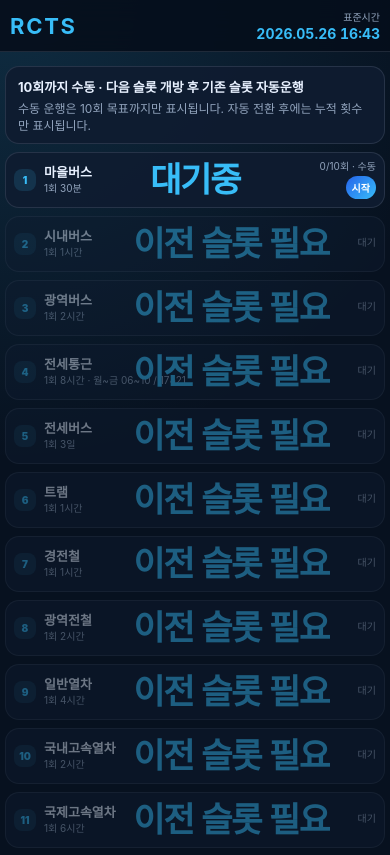
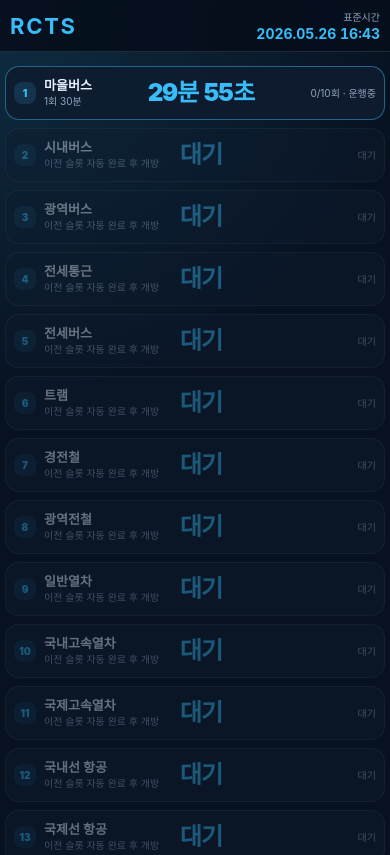
Before and after one commit to RealCityTransport/RCTS, a Vue app: page / in a window 390 px wide. Shown: the top 855 px of the page. Built offline with nearby package versions, Linux system fonts and the light colour scheme; a web font is replaced by a local one.

Commit message:
2026.06.13 / 페이지 자동으로 전환

```diff
--- a/src/App.vue
+++ b/src/App.vue
@@ -15,14 +15,9 @@
       <section v-if="offlineReport" class="offline-card">
         <div>
           <strong>오프라인 반영</strong>
-          <span>{{ offlineReport.elapsedText }} · 완료 {{ offlineReport.completedRuns }}회</span>
+          <span>{{ offlineReport.elapsedText }} · {{ offlineReport.completedRuns }}회 진행</span>
         </div>
         <button type="button" @click="offlineReport = null">닫기</button>
-      </section>
-
-      <section class="summary-card">
-        <strong>10회까지 수동 · 다음 슬롯 개방 후 기존 슬롯 자동운행</strong>
-        <span>수동 운행은 10회 목표까지만 표시됩니다. 자동 전환 후에는 누적 횟수만 표시됩니다.</span>
       </section>
 
       <section class="slot-list" aria-label="교통 운행 슬롯 목록">
@@ -33,8 +28,8 @@
           :class="{
             locked: !stage.unlocked,
             running: stage.status === 'running',
-            auto: stage.auto,
-            ready: canOpenNext(stage),
+            waiting: stage.status === 'waiting',
+            auto: isAutoStage(stage),
           }"
         >
           <div class="slot-title">
@@ -51,25 +46,6 @@
 
           <div class="slot-side">
             <span class="slot-state">{{ stageStateLabel(stage) }}</span>
-            <div class="slot-actions">
-              <button
-                v-if="canManualStart(stage)"
-                type="button"
-                class="primary-action"
-                @click="startManualRun(stage)"
-              >
-                시작
-              </button>
-
-              <button
-                v-if="canOpenNext(stage)"
-                type="button"
-                class="unlock-action"
-                @click="openNextStage(stage)"
-              >
-                개방
-              </button>
-            </div>
           </div>
         </article>
       </section>
@@ -82,8 +58,10 @@ import { computed, onBeforeUnmount, onMounted, reactive, ref } from 'vue'
 import { loadRctsAutoSave, saveRctsAutoSave } from './storage/rctsSaveStorage.js'
 
 const TARGET_RUNS = 10
+const BEFORE_TARGET_WAIT_SECONDS = 30 * 60
+const AFTER_TARGET_WAIT_SECONDS = 10 * 60
 const AUTO_SAVE_INTERVAL_MS = 10 * 60 * 1000
-const SECOND = 1000
+const SECOND_MS = 1000
 const MINUTE = 60
 const HOUR = 3600
 const DAY = 86400
@@ -121,8 +99,7 @@ function createInitialStages() {
   return stageDefinitions.map((stage, index) => ({
     ...stage,
     unlocked: index === 0,
-    auto: false,
-    status: 'idle',
+    status: index === 0 ? 'running' : 'locked',
     runs: 0,
     remainingSeconds: stage.durationSeconds,
   }))
@@ -133,142 +110,159 @@ const logs = ref([])
 
 const standardClock = computed(() => formatStandardClock(standardNow.value))
 
-function canManualStart(stage) {
-  return stage.unlocked && !stage.auto && stage.status !== 'running' && stage.runs < TARGET_RUNS
+function isAutoStage(stage) {
+  return stage.unlocked && stage.runs >= TARGET_RUNS
 }
 
-function canOpenNext(stage) {
-  const next = getNextStage(stage)
-  return Boolean(stage.unlocked && stage.runs >= TARGET_RUNS && !stage.auto && next && !next.unlocked)
+function getWaitSeconds(stage) {
+  return isAutoStage(stage) ? AFTER_TARGET_WAIT_SECONDS : BEFORE_TARGET_WAIT_SECONDS
 }
 
 function getNextStage(stage) {
   return stages.find((item) => item.order === stage.order + 1)
 }
 
-function startManualRun(stage) {
-  if (!canManualStart(stage)) return
-  stage.status = 'running'
-  stage.remainingSeconds = stage.durationSeconds
-  addLog(`${stage.name} 운행 시작`)
-  saveSoon()
-}
-
-function openNextStage(stage) {
+function unlockNextStage(stage) {
   const next = getNextStage(stage)
-  if (!canOpenNext(stage) || !next) return
-
-  stage.auto = true
-  stage.status = 'running'
-  stage.remainingSeconds = stage.durationSeconds
+  if (!next || next.unlocked) return
 
   next.unlocked = true
-  next.auto = false
-  next.status = 'idle'
+  next.status = 'running'
+  next.runs = 0
   next.remainingSeconds = next.durationSeconds
-
-  addLog(`${next.name} 슬롯 개방 · ${stage.name} 자동운행 전환`)
-  saveSoon()
+  addLog(`${next.name} 자동 개방`)
 }
 
 function tickGame() {
   const now = new Date()
-  const prev = new Date(now.getTime() - SECOND)
+  const prev = new Date(now.getTime() - SECOND_MS)
   standardNow.value = now
 
   stages.forEach((stage) => {
-    if (!stage.unlocked || stage.status !== 'running') return
+    if (!stage.unlocked) return
+    tickStage(stage, 1, prev, now)
+  })
+}
 
-    const tickAmount = getTickAmountForStage(stage, now, prev)
-    if (tickAmount <= 0) return
+function tickStage(stage, elapsedSeconds, startDate, endDate) {
+  if (elapsedSeconds <= 0) return
 
-    stage.remainingSeconds = Math.max(0, stage.remainingSeconds - tickAmount)
-    if (stage.remainingSeconds <= 0) completeStageRun(stage)
-  })
+  if (stage.status === 'waiting') {
+    stage.remainingSeconds = Math.max(0, normalizeRemaining(stage, getWaitSeconds(stage)) - elapsedSeconds)
+    if (stage.remainingSeconds <= 0) {
+      stage.status = 'running'
+      stage.remainingSeconds = stage.durationSeconds
+    }
+    return
+  }
+
+  if (stage.status !== 'running') return
+
+  const effectiveElapsed = stage.timeWindow === 'commuter'
+    ? countCommuterOperableSeconds(startDate, endDate)
+    : elapsedSeconds
+
+  if (effectiveElapsed <= 0) return
+
+  stage.remainingSeconds = Math.max(0, normalizeRemaining(stage, stage.durationSeconds) - effectiveElapsed)
+  if (stage.remainingSeconds <= 0) completeStageRun(stage)
 }
 
 function completeStageRun(stage) {
   stage.runs += 1
 
-  if (stage.auto) {
-    stage.status = 'running'
-    stage.remainingSeconds = stage.durationSeconds
-    return
+  if (stage.runs === TARGET_RUNS) {
+    unlockNextStage(stage)
+    addLog(`${stage.name} 10회 완료`)
   }
 
-  stage.status = 'idle'
-  stage.remainingSeconds = stage.durationSeconds
-
-  if (stage.runs >= TARGET_RUNS) {
-    const next = getNextStage(stage)
-    addLog(next ? `${stage.name} 10회 완료 · ${next.name} 개방 가능` : `${stage.name} 10회 완료`)
-  } else {
-    addLog(`${stage.name} ${stage.runs}/${TARGET_RUNS}회 완료`)
-  }
-}
-
-function getTickAmountForStage(stage, currentDate, previousDate) {
-  if (stage.timeWindow === 'commuter') return countCommuterOperableSeconds(previousDate, currentDate)
-  return 1
+  stage.status = 'waiting'
+  stage.remainingSeconds = getWaitSeconds(stage)
 }
 
 function applyOfflineProgress(elapsedSeconds, savedAtDate) {
   if (elapsedSeconds <= 0) return
 
-  const start = savedAtDate
-  const end = new Date(start.getTime() + elapsedSeconds * SECOND)
+  let cursor = new Date(savedAtDate)
+  let restSeconds = elapsedSeconds
   let completedRuns = 0
-  let autoRuns = 0
+  let guard = 0
 
-  stages.forEach((stage) => {
-    if (!stage.unlocked || stage.status !== 'running') return
+  while (restSeconds > 0 && guard < 50000) {
+    guard += 1
+    const activeStages = stages.filter((stage) => stage.unlocked && (stage.status === 'running' || stage.status === 'waiting'))
+    if (activeStages.length === 0) break
 
-    const effectiveElapsed = stage.timeWindow === 'commuter'
-      ? countCommuterOperableSeconds(start, end)
-      : elapsedSeconds
+    const nextSeconds = Math.max(1, Math.min(restSeconds, ...activeStages.map((stage) => secondsToNextEvent(stage, cursor))))
+    const nextDate = new Date(cursor.getTime() + nextSeconds * SECOND_MS)
 
-    if (effectiveElapsed <= 0) return
+    activeStages.forEach((stage) => {
+      const beforeRuns = stage.runs
+      tickStage(stage, nextSeconds, cursor, nextDate)
+      completedRuns += Math.max(0, stage.runs - beforeRuns)
+    })
 
-    if (stage.auto) {
-      const currentRemaining = normalizeRemaining(stage)
-      if (effectiveElapsed >= currentRemaining) {
-        const rest = effectiveElapsed - currentRemaining
-        const addedRuns = 1 + Math.floor(rest / stage.durationSeconds)
-        const remainder = rest % stage.durationSeconds
-        stage.runs += addedRuns
-        stage.remainingSeconds = remainder === 0 ? stage.durationSeconds : stage.durationSeconds - remainder
-        completedRuns += addedRuns
-        autoRuns += addedRuns
-      } else {
-        stage.remainingSeconds = currentRemaining - effectiveElapsed
-      }
-      stage.status = 'running'
-      return
-    }
+    restSeconds -= nextSeconds
+    cursor = nextDate
+  }
 
-    if (effectiveElapsed >= normalizeRemaining(stage)) {
-      stage.runs += 1
-      stage.status = 'idle'
-      stage.remainingSeconds = stage.durationSeconds
-      completedRuns += 1
-    } else {
-      stage.remainingSeconds = normalizeRemaining(stage) - effectiveElapsed
-    }
-  })
+  standardNow.value = new Date(savedAtDate.getTime() + elapsedSeconds * SECOND_MS)
 
   if (completedRuns > 0) {
     offlineReport.value = {
       elapsedText: formatLongDuration(elapsedSeconds),
       completedRuns,
-      autoRuns,
     }
     addLog(`오프라인 진행 ${completedRuns}회 반영`)
   }
 }
 
-function normalizeRemaining(stage) {
-  if (!Number.isFinite(stage.remainingSeconds) || stage.remainingSeconds <= 0) return stage.durationSeconds
-  return stage.remainingSeconds
+function secondsToNextEvent(stage, fromDate) {
+  if (stage.status === 'waiting') return Math.max(1, normalizeRemaining(stage, getWaitSeconds(stage)))
+  if (stage.timeWindow === 'commuter') return actualSecondsForCommuterWork(fromDate, normalizeRemaining(stage, stage.durationSeconds))
+  return Math.max(1, normalizeRemaining(stage, stage.durationSeconds))
+}
+
+function actualSecondsForCommuterWork(fromDate, requiredOperableSeconds) {
+  if (requiredOperableSeconds <= 0) return 1
+
+  let worked = 0
+  let actual = 0
+  const cursor = new Date(fromDate)
+
+  while (worked < requiredOperableSeconds && actual < 370 * DAY) {
+    const nextBoundary = getNextCommuterBoundary(cursor)
+    const stepSeconds = Math.max(1, Math.floor((nextBoundary.getTime() - cursor.getTime()) / SECOND_MS))
+    const nextDate = new Date(cursor.getTime() + stepSeconds * SECOND_MS)
+    const operable = countCommuterOperableSeconds(cursor, nextDate)
+
+    if (operable > 0) {
+      const need = requiredOperableSeconds - worked
+      if (operable >= need) return actual + need
+      worked += operable
+    }
+
+    actual += stepSeconds
+    cursor.setTime(nextDate.getTime())
+  }
+
+  return Math.max(1, actual)
+}
+
+function getNextCommuterBoundary(date) {
+  const candidates = []
+  for (let offset = 0; offset <= 8; offset += 1) {
+    const base = new Date(date)
+    base.setDate(date.getDate() + offset)
+    base.setHours(0, 0, 0, 0)
+    candidates.push(withHour(base, 6), withHour(base, 10), withHour(base, 17), withHour(base, 21))
+  }
+  return candidates.find((candidate) => candidate > date) ?? new Date(date.getTime() + HOUR * SECOND_MS)
+}
+
+function normalizeRemaining(stage, fallbackSeconds) {
+  if (!Number.isFinite(stage.remainingSeconds) || stage.remainingSeconds <= 0) return fallbackSeconds
+  return Math.floor(stage.remainingSeconds)
 }
 
 function countCommuterOperableSeconds(startDate, endDate) {
@@ -302,25 +296,25 @@ function withHour(baseDate, hour) {
 function overlapSeconds(rangeStart, rangeEnd, windowStart, windowEnd) {
   const start = Math.max(rangeStart.getTime(), windowStart.getTime())
   const end = Math.min(rangeEnd.getTime(), windowEnd.getTime())
-  return Math.max(0, Math.floor((end - start) / SECOND))
+  return Math.max(0, Math.floor((end - start) / SECOND_MS))
 }
 
 function stageStateLabel(stage) {
   if (!stage.unlocked) return '대기'
-  if (stage.auto) return `자동 · 누적 ${stage.runs}회`
-  if (canOpenNext(stage)) return '개방 가능'
-  if (stage.status === 'running') return `${stage.runs}/${TARGET_RUNS}회 · 운행중`
-  return `${stage.runs}/${TARGET_RUNS}회 · 수동`
+  if (isAutoStage(stage)) return stage.status === 'waiting' ? '자동 · 대기' : '자동 · 운행중'
+  if (stage.status === 'waiting') return `${stage.runs}/${TARGET_RUNS}회 · 대기`
+  return `${stage.runs}/${TARGET_RUNS}회 · 운행중`
 }
 
 function timerText(stage) {
-  if (!stage.unlocked) return '이전 슬롯 필요'
-  if (stage.status !== 'running') return stage.auto ? '자동 대기' : '대기중'
-  if (stage.timeWindow === 'commuter' && !isCommuterWindow(standardNow.value)) return `휴식 · ${formatDuration(stage.remainingSeconds)}`
+  if (!stage.unlocked) return '대기'
+  if (stage.status === 'waiting') return formatDuration(stage.remainingSeconds)
+  if (stage.timeWindow === 'commuter' && !isCommuterWindow(standardNow.value)) return `휴식 ${formatDuration(stage.remainingSeconds)}`
   return formatDuration(stage.remainingSeconds)
 }
 
 function stageDurationLabel(stage) {
+  if (!stage.unlocked) return '이전 슬롯 자동 완료 후 개방'
   if (stage.timeWindow === 'commuter') return '1회 8시간 · 월~금 06~10 / 17~21'
   return `1회 ${formatLongDuration(stage.durationSeconds)}`
 }
@@ -345,7 +339,6 @@ function getSavePayload() {
     stages: stages.map((stage) => ({
       id: stage.id,
       unlocked: stage.unlocked,
-      auto: stage.auto,
       status: stage.status,
       runs: stage.runs,
       remainingSeconds: stage.remainingSeconds,
@@ -374,25 +367,31 @@ async function loadSave() {
       const stage = stages.find((item) => item.id === savedStage.id)
       if (!stage) return
       stage.unlocked = Boolean(savedStage.unlocked)
-      stage.auto = Boolean(savedStage.auto)
-      stage.status = savedStage.status === 'running' ? 'running' : 'idle'
+      stage.status = savedStage.status === 'waiting' ? 'waiting' : savedStage.status === 'running' ? 'running' : stage.unlocked ? 'running' : 'locked'
       stage.runs = Number(savedStage.runs) || 0
-      stage.remainingSeconds = Number(savedStage.remainingSeconds) || stage.durationSeconds
+      stage.remainingSeconds = Number(savedStage.remainingSeconds) || (stage.status === 'waiting' ? getWaitSeconds(stage) : stage.durationSeconds)
     })
   }
 
   if (Array.isArray(payload.logs)) logs.value = payload.logs.slice(0, 20)
 
+  const first = stages[0]
+  if (first && !first.unlocked) {
+    first.unlocked = true
+    first.status = 'running'
+    first.remainingSeconds = first.durationSeconds
+  }
+
   const savedAtIso = payload.savedAt ?? record.savedAt
   if (savedAtIso) {
     const savedAt = new Date(savedAtIso)
-    const elapsedSeconds = Math.max(0, Math.floor((Date.now() - savedAt.getTime()) / SECOND))
+    const elapsedSeconds = Math.max(0, Math.floor((Date.now() - savedAt.getTime()) / SECOND_MS))
     applyOfflineProgress(elapsedSeconds, savedAt)
   }
 }
 
 function scheduleTimers() {
-  secondTimer = window.setInterval(tickGame, SECOND)
+  secondTimer = window.setInterval(tickGame, SECOND_MS)
   autoSaveTimer = window.setInterval(saveSoon, AUTO_SAVE_INTERVAL_MS)
   scheduleStandardTick()
 }
@@ -429,8 +428,8 @@ function formatDuration(seconds) {
   const minutes = Math.floor((total % HOUR) / MINUTE)
   const secs = total % MINUTE
 
-  if (days > 0) return `${days}일 ${hours}시간 ${minutes}분`
-  if (hours > 0) return `${hours}시간 ${minutes}분 ${secs}초`
+  if (days > 0) return `${days}일 ${hours}시간`
+  if (hours > 0) return `${hours}시간 ${minutes}분`
   if (minutes > 0) return `${minutes}분 ${secs}초`
   return `${secs}초`
 }
@@ -481,9 +480,7 @@ onBeforeUnmount(() => {
   --text: #e8f1ff;
   --muted: #92a4bd;
   --blue: #38bdf8;
-  --blue-deep: #2563eb;
   --green: #22c55e;
-  --yellow: #f59e0b;
 }
 
 * { box-sizing: border-box; }
@@ -547,22 +544,12 @@ button { font-family: inherit; }
   display: grid;
   gap: 8px;
 }
-.summary-card,
 .offline-card,
 .slot-card {
   border: 1px solid var(--line);
   background: var(--panel);
   border-radius: 14px;
 }
-.summary-card {
-  display: flex;
-  justify-content: space-between;
-  gap: 10px;
-  align-items: center;
-  padding: 10px 12px;
-}
-.summary-card strong { font-size: 13px; }
-.summary-card span { color: var(--muted); font-size: 12px; text-align: right; }
 .offline-card {
   display: flex;
   justify-content: space-between;
@@ -574,35 +561,31 @@ button { font-family: inherit; }
 .offline-card div { display: grid; gap: 2px; }
 .offline-card strong { color: var(--blue); font-size: 13px; }
 .offline-card span { color: var(--muted); font-size: 12px; }
-.offline-card button,
-.primary-action,
-.unlock-action {
+.offline-card button {
   border: 0;
   border-radius: 999px;
   padding: 7px 10px;
-  color: white;
+  background: rgba(148, 163, 184, 0.18);
+  color: var(--text);
   font-weight: 800;
   font-size: 12px;
   cursor: pointer;
   white-space: nowrap;
 }
-.offline-card button { background: rgba(148, 163, 184, 0.18); color: var(--text); }
-.primary-action { background: linear-gradient(135deg, #2563eb, #38bdf8); }
-.unlock-action { background: linear-gradient(135deg, #f59e0b, #f97316); }
 
- .slot-list { display: grid; gap: 8px; }
+.slot-list { display: grid; gap: 8px; }
 .slot-card {
   display: grid;
-  grid-template-columns: minmax(0, 1fr) minmax(130px, 220px) minmax(86px, 1fr);
+  grid-template-columns: minmax(0, 1fr) minmax(118px, 190px) minmax(84px, 1fr);
   gap: 8px;
   align-items: center;
-  min-height: 58px;
+  min-height: 56px;
   padding: 8px 10px;
 }
-.slot-card.locked { opacity: 0.45; }
+.slot-card.locked { opacity: 0.42; }
 .slot-card.running { border-color: rgba(56, 189, 248, 0.46); }
+.slot-card.waiting { border-color: rgba(148, 163, 184, 0.26); }
 .slot-card.auto { border-color: rgba(34, 197, 94, 0.42); }
-.slot-card.ready { border-color: rgba(245, 158, 11, 0.72); }
 .slot-title { display: flex; gap: 8px; align-items: center; min-width: 0; }
 .slot-order {
   width: 24px;
@@ -626,10 +609,10 @@ p { margin: 1px 0 0; color: var(--muted); font-size: 11px; white-space: nowrap;
 }
 .slot-timer strong {
   color: var(--blue);
-  font-size: clamp(24px, 5vw, 36px);
+  font-size: clamp(19px, 3.4vw, 28px);
   line-height: 1;
   font-weight: 950;
-  letter-spacing: -0.045em;
+  letter-spacing: -0.04em;
   font-variant-numeric: tabular-nums;
   white-space: nowrap;
 }
@@ -649,35 +632,21 @@ p { margin: 1px 0 0; color: var(--muted); font-size: 11px; white-space: nowrap;
   text-overflow: ellipsis;
   max-width: 100%;
 }
-.slot-actions { display: flex; gap: 4px; align-items: center; justify-content: flex-end; flex-wrap: wrap; }
-.primary-action,
-.unlock-action {
-  padding: 5px 8px;
-  font-size: 11px;
-}
 
 @media (max-width: 640px) {
   .top-header { padding: 9px 10px; }
   .brand span { display: none; }
   .page-body { width: min(100% - 10px, 980px); padding-top: 66px; }
-  .summary-card { display: grid; gap: 3px; }
-  .summary-card span { text-align: left; }
   .slot-card {
-    grid-template-columns: minmax(82px, 1fr) minmax(116px, 1.08fr) minmax(74px, 1fr);
+    grid-template-columns: minmax(78px, 1fr) minmax(98px, 1.05fr) minmax(70px, 0.9fr);
     gap: 5px;
-    min-height: 56px;
+    min-height: 54px;
     padding: 7px 8px;
   }
   .slot-order { width: 22px; height: 22px; font-size: 10px; border-radius: 8px; }
   h2 { font-size: 13px; }
   p { font-size: 10px; }
-  .slot-timer strong { font-size: clamp(24px, 8.8vw, 36px); }
+  .slot-timer strong { font-size: clamp(18px, 6.2vw, 25px); }
   .slot-state { font-size: 10px; }
-  .slot-actions { gap: 3px; }
-  .primary-action,
-  .unlock-action {
-    padding: 4px 6px;
-    font-size: 10px;
-  }
 }
 </style>
```
Also changed, not shown: 1 other file (tests, documents, lock files or other folders).
